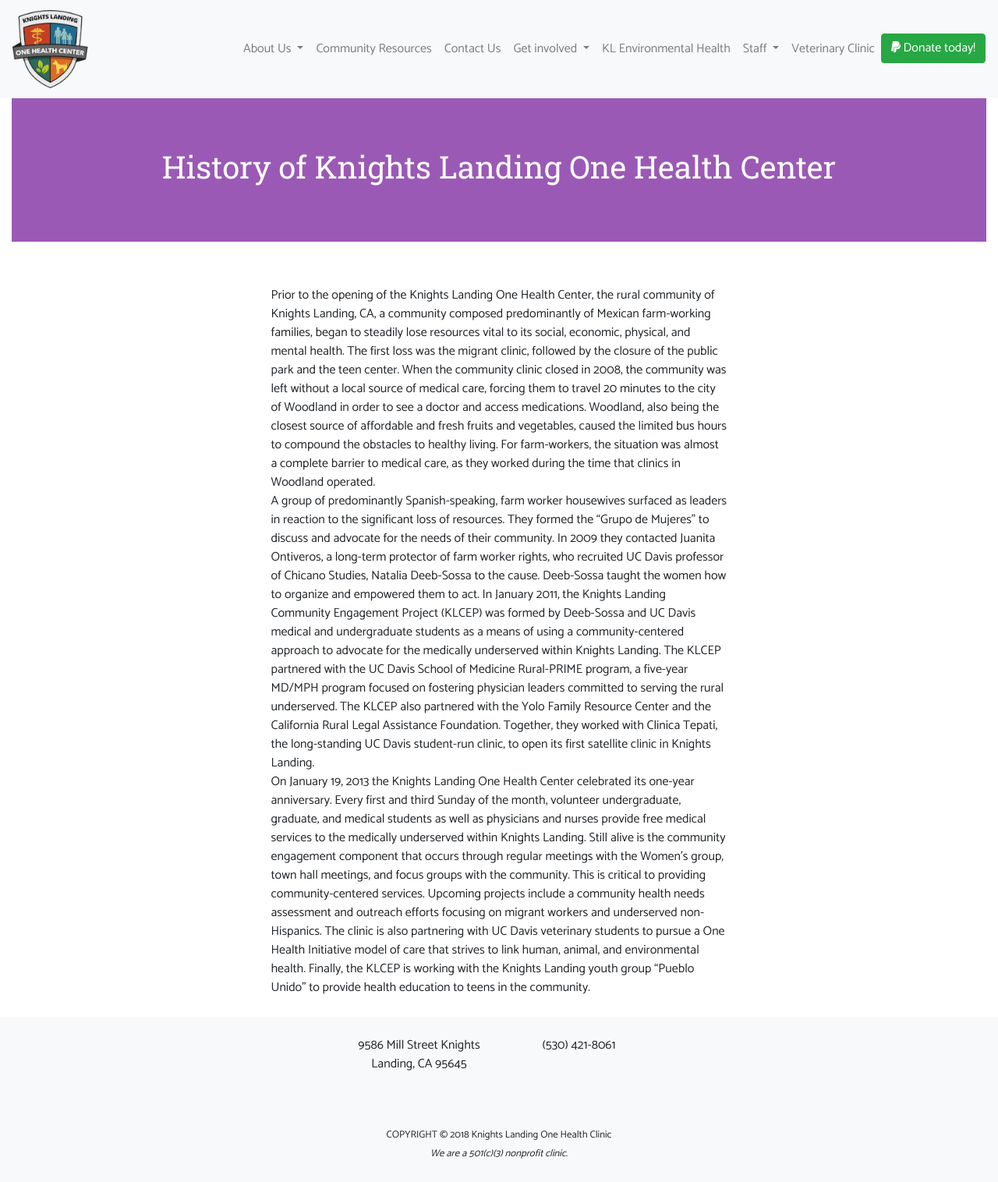
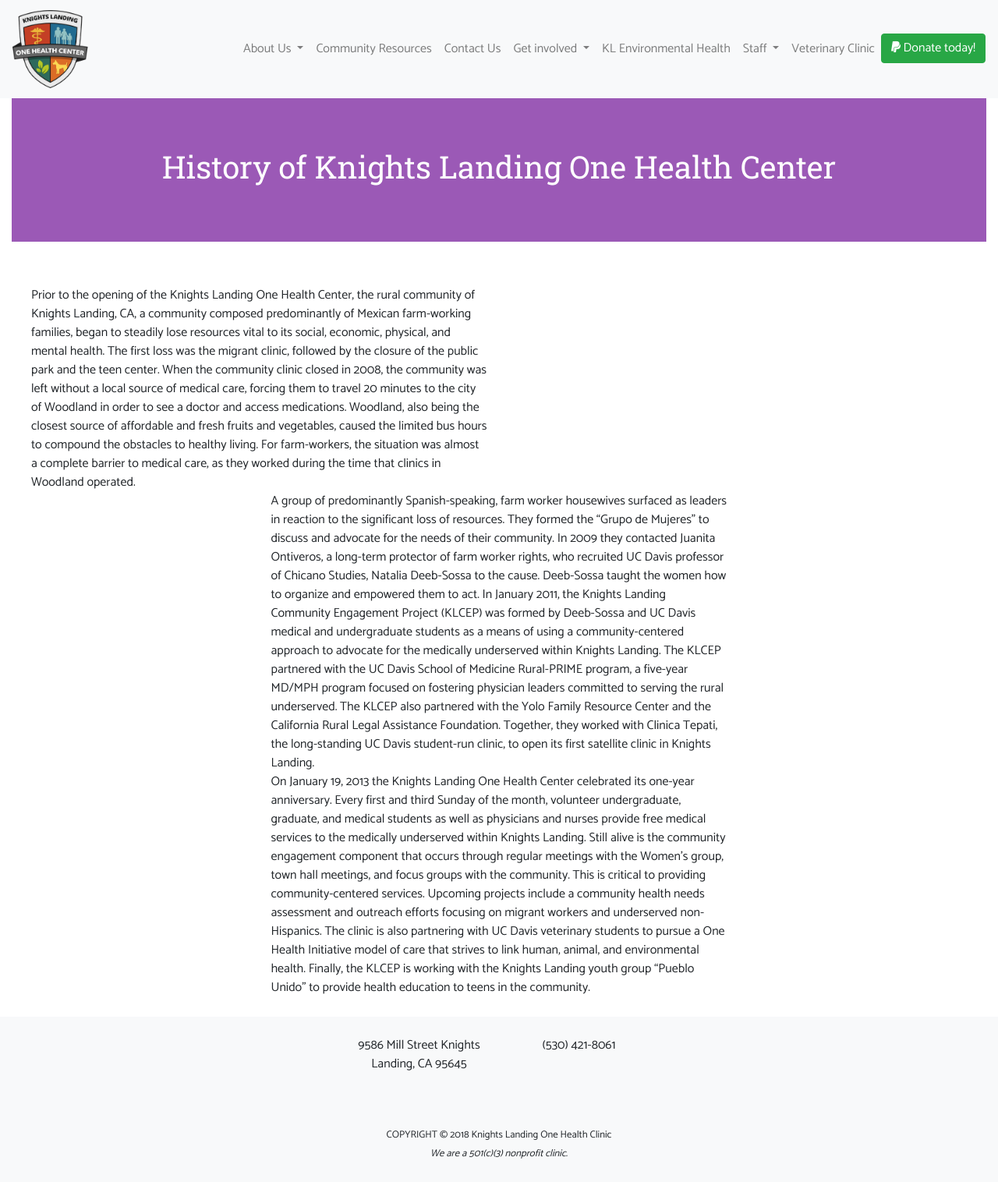
Before and after one commit to iwakoscott/knights-landing, a Jekyll site: the page built from about-us/history.markdown, in a window 1280 px wide. Shown: the whole page at 78% size. Built offline with Jekyll 4.4.1, drawn with Linux system fonts in a browser that asks for light colours; nearby versions of some CDN libraries.

Commit message:
Updated History

```diff
--- a/about-us/history.markdown
+++ b/about-us/history.markdown
@@ -7,7 +7,8 @@
 ---
 
 <div class="row">
-<div class="col-sm-6 offset-sm-3">
+
+<div class="col-sm-6">
 Prior to the opening of the Knights Landing One Health Center, the rural community of Knights Landing, CA, a community composed predominantly of Mexican farm-working families, began to steadily lose resources vital to its social, economic, physical, and mental health. The first loss was the migrant clinic, followed by the closure of the public park and the teen center. When the community clinic closed in 2008, the community was left without a local source of medical care, forcing them to travel 20 minutes to the city of Woodland in order to see a doctor and access medications. Woodland, also being the closest source of affordable and fresh fruits and vegetables, caused the limited bus hours to compound the obstacles to healthy living. For farm-workers, the situation was almost a complete barrier to medical care, as they worked during the time that clinics in Woodland operated.
 </div>
 <div class="col-sm-6 offset-sm-3">
```
